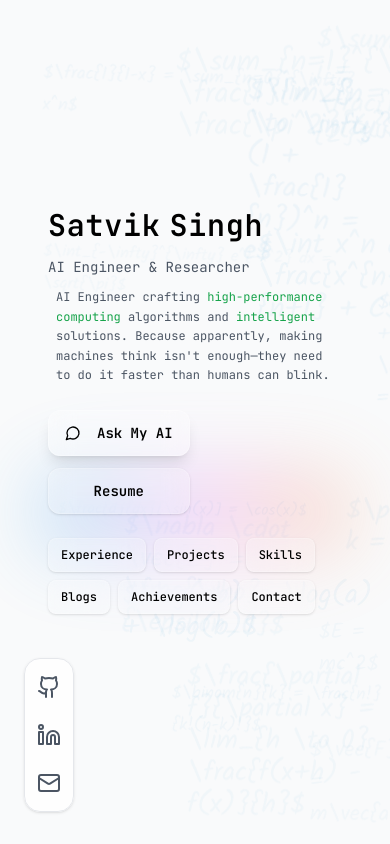
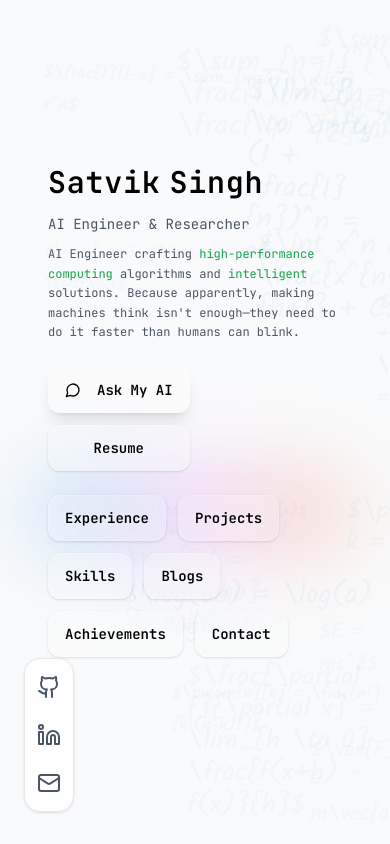
Before and after one commit to SA7VIK/portfolio-frontend, a React (Vite) app: page / in a window 390 px wide. Shown: the top 844 px of the page. Built offline with nearby package versions, Linux system fonts and the light colour scheme.

Commit message:
making mobile responsive

```diff
--- a/src/sections/Hero.tsx
+++ b/src/sections/Hero.tsx
@@ -102,7 +102,7 @@ const Hero: React.FC = () => {
             <h2 className="text-sm sm:text-lg md:text-xl lg:text-2xl font-mono text-gray-600 mb-3 sm:mb-4 leading-tight">
               AI Engineer & Researcher
             </h2>
-            <p className="text-xs sm:text-base md:text-lg text-gray-600 max-w-4xl mx-auto leading-relaxed font-mono mb-3 sm:mb-4 px-2">
+            <p className="text-xs sm:text-base md:text-lg text-gray-600 max-w-4xl leading-relaxed font-mono mb-3 sm:mb-4">
               AI Engineer crafting <span className="text-green-600">high-performance computing</span> algorithms and <span className="text-green-600">intelligent</span> solutions. Because apparently, making machines think isn't enough—they need to do it faster than humans can blink.
             </p>
 
@@ -137,45 +137,45 @@ const Hero: React.FC = () => {
             </div>
 
             {/* Navigation Buttons */}
-            <div className="relative z-10 flex flex-wrap justify-start gap-2 sm:gap-3 mt-6">
+            <div className="relative z-10 flex flex-wrap justify-start gap-3 sm:gap-4 mt-6">
               <button
                 onClick={() => document.getElementById('about')?.scrollIntoView({ behavior: 'smooth' })}
-                className="px-3 sm:px-4 py-2 bg-white/20 backdrop-blur-md border border-white/20 rounded-lg font-mono font-medium text-black shadow hover:scale-105 hover:brightness-110 transition-all duration-200 focus:outline-none focus:ring-2 focus:ring-primary-400 text-xs sm:text-sm"
+                className="px-4 sm:px-6 py-3 bg-white/20 backdrop-blur-md border border-white/20 rounded-xl font-mono font-semibold text-black shadow hover:scale-105 hover:brightness-110 transition-all duration-200 focus:outline-none focus:ring-2 focus:ring-primary-400 text-sm sm:text-base"
                 style={{ WebkitBackdropFilter: 'blur(12px)' }}
               >
                 Experience
               </button>
               <button
                 onClick={() => document.getElementById('projects')?.scrollIntoView({ behavior: 'smooth' })}
-                className="px-3 sm:px-4 py-2 bg-white/20 backdrop-blur-md border border-white/20 rounded-lg font-mono font-medium text-black shadow hover:scale-105 hover:brightness-110 transition-all duration-200 focus:outline-none focus:ring-2 focus:ring-primary-400 text-xs sm:text-sm"
+                className="px-4 sm:px-6 py-3 bg-white/20 backdrop-blur-md border border-white/20 rounded-xl font-mono font-semibold text-black shadow hover:scale-105 hover:brightness-110 transition-all duration-200 focus:outline-none focus:ring-2 focus:ring-primary-400 text-sm sm:text-base"
                 style={{ WebkitBackdropFilter: 'blur(12px)' }}
               >
                 Projects
               </button>
               <button
                 onClick={() => document.getElementById('skills')?.scrollIntoView({ behavior: 'smooth' })}
-                className="px-3 sm:px-4 py-2 bg-white/20 backdrop-blur-md border border-white/20 rounded-lg font-mono font-medium text-black shadow hover:scale-105 hover:brightness-110 transition-all duration-200 focus:outline-none focus:ring-2 focus:ring-primary-400 text-xs sm:text-sm"
+                className="px-4 sm:px-6 py-3 bg-white/20 backdrop-blur-md border border-white/20 rounded-xl font-mono font-semibold text-black shadow hover:scale-105 hover:brightness-110 transition-all duration-200 focus:outline-none focus:ring-2 focus:ring-primary-400 text-sm sm:text-base"
                 style={{ WebkitBackdropFilter: 'blur(12px)' }}
               >
                 Skills
               </button>
               <button
                 onClick={() => document.getElementById('blogs')?.scrollIntoView({ behavior: 'smooth' })}
-                className="px-3 sm:px-4 py-2 bg-white/20 backdrop-blur-md border border-white/20 rounded-lg font-mono font-medium text-black shadow hover:scale-105 hover:brightness-110 transition-all duration-200 focus:outline-none focus:ring-2 focus:ring-primary-400 text-xs sm:text-sm"
+                className="px-4 sm:px-6 py-3 bg-white/20 backdrop-blur-md border border-white/20 rounded-xl font-mono font-semibold text-black shadow hover:scale-105 hover:brightness-110 transition-all duration-200 focus:outline-none focus:ring-2 focus:ring-primary-400 text-sm sm:text-base"
                 style={{ WebkitBackdropFilter: 'blur(12px)' }}
               >
                 Blogs
               </button>
               <button
                 onClick={() => document.getElementById('achievements')?.scrollIntoView({ behavior: 'smooth' })}
-                className="px-3 sm:px-4 py-2 bg-white/20 backdrop-blur-md border border-white/20 rounded-lg font-mono font-medium text-black shadow hover:scale-105 hover:brightness-110 transition-all duration-200 focus:outline-none focus:ring-2 focus:ring-primary-400 text-xs sm:text-sm"
+                className="px-4 sm:px-6 py-3 bg-white/20 backdrop-blur-md border border-white/20 rounded-xl font-mono font-semibold text-black shadow hover:scale-105 hover:brightness-110 transition-all duration-200 focus:outline-none focus:ring-2 focus:ring-primary-400 text-sm sm:text-base"
                 style={{ WebkitBackdropFilter: 'blur(12px)' }}
               >
                 Achievements
               </button>
               <button
                 onClick={() => document.getElementById('contact')?.scrollIntoView({ behavior: 'smooth' })}
-                className="px-3 sm:px-4 py-2 bg-white/20 backdrop-blur-md border border-white/20 rounded-lg font-mono font-medium text-black shadow hover:scale-105 hover:brightness-110 transition-all duration-200 focus:outline-none focus:ring-2 focus:ring-primary-400 text-xs sm:text-sm"
+                className="px-4 sm:px-6 py-3 bg-white/20 backdrop-blur-md border border-white/20 rounded-xl font-mono font-semibold text-black shadow hover:scale-105 hover:brightness-110 transition-all duration-200 focus:outline-none focus:ring-2 focus:ring-primary-400 text-sm sm:text-base"
                 style={{ WebkitBackdropFilter: 'blur(12px)' }}
               >
                 Contact
```
